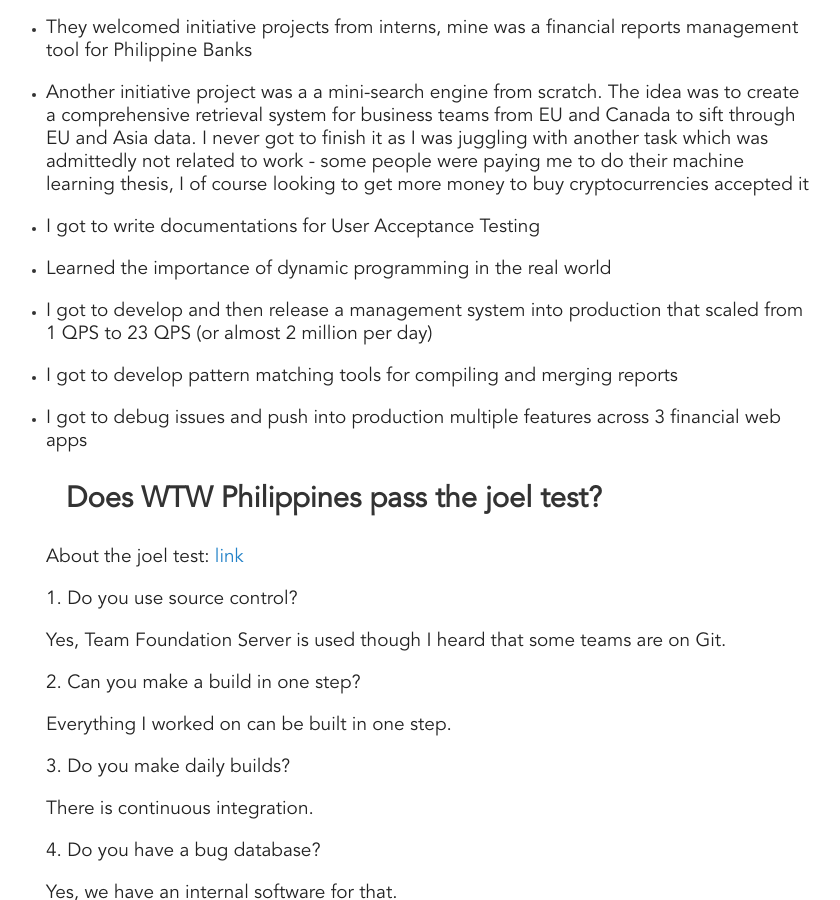
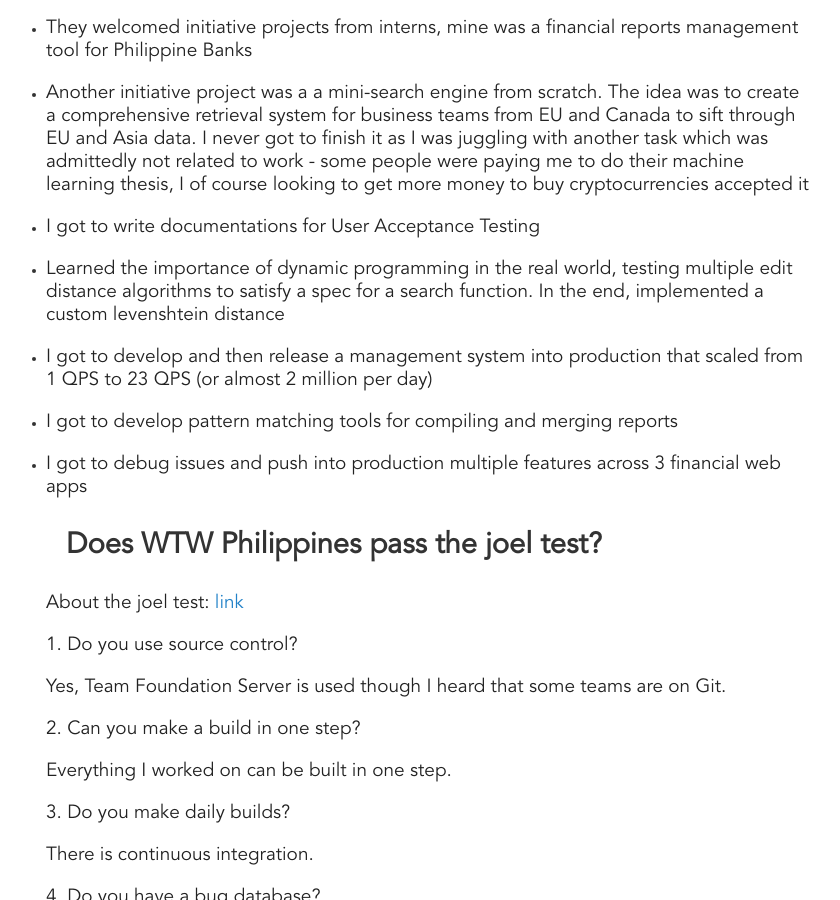
Before and after one commit to jpamata/jpamata.github.io, a Jekyll site: the page built from _posts/2017-12-12-my-internship-willis-towers-watson.md, in a window 1280 px wide and 900 px high, scrolled down 1197 px. Shown: the whole window, without its empty margins (210-1050 px from the left). Built offline with Jekyll 4.4.1, drawn with Linux system fonts in a browser that asks for light colours; comment, search, counter and statistics services are not loaded.

Commit message:
Update 2017-12-12-my-internship-willis-towers-watson.md

```diff
--- a/_posts/2017-12-12-my-internship-willis-towers-watson.md
+++ b/_posts/2017-12-12-my-internship-willis-towers-watson.md
@@ -41,7 +41,7 @@
 
 - I got to write documentations for User Acceptance Testing
 
-- Learned the importance of dynamic programming in the real world
+- Learned the importance of dynamic programming in the real world, testing multiple edit distance algorithms to satisfy a spec for a search function. In the end, implemented a custom levenshtein distance
 
 - I got to develop and then release a management system into production that scaled from 1 QPS to 23 QPS (or almost 2 million per day)
 
```
